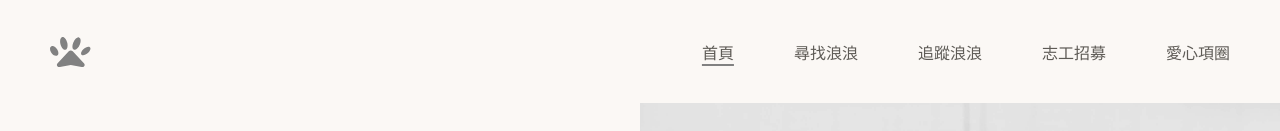
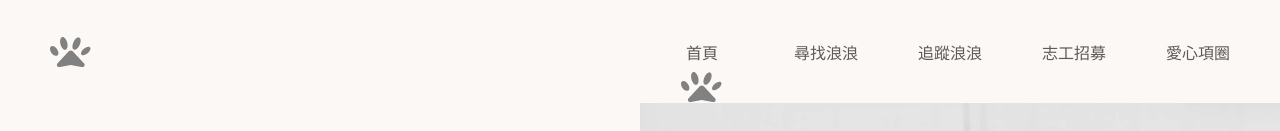
Before and after one commit to sherry-hooo/LangLangAdoption, a Vue app: page / in a window 1280 px wide. In both pictures the pointer is over the item "首頁". Shown: the top 131 px of the page. Built offline with nearby package versions, Linux system fonts and the light colour scheme.

Commit message:
feat(NavBar):adding hovering effect

```diff
--- a/src/components/NavBar.vue
+++ b/src/components/NavBar.vue
@@ -104,6 +104,9 @@ header {
 
   @include breakpoint.tablet {
     display: flex;
+    /* fixed */
+    align-items: center;
+    //
     position: unset;
     right: unset;
     top: unset;
@@ -115,17 +118,35 @@ header {
     padding: 7px;
     text-align: center;
     @include breakpoint.tablet {
+      display: flex;
+      align-items: center;
       background-color: unset;
+      height: 100px;
       padding: 10px 0px;
+      &:first-child {
+        width: 64px;
+        justify-content: center;
+      }
+    }
+    @include breakpoint.desktop {
     }
     &:hover {
-      background-color: color.$brown_300;
+      // background-color: color.$brown_300;
       @include breakpoint.tablet {
-        background-color: unset;
-        & a:hover {
-          text-decoration: underline color.$gray_500 2px;
-          text-underline-offset: 5px;
-        }
+        // background-color: unset;
+        background-image: url("~@/assets/img/Union2.svg");
+        background-repeat: no-repeat;
+        background-position: bottom;
+        align-self: center;
+        // background-size: 70%;
+        // transform: rotate(30deg);
+        // z-index: -1;
+        // & a:hover {
+        //   // text-decoration: underline color.$gray_500 2px;
+        //   // text-underline-offset: 5px;
+        // }
+      }
+      @include breakpoint.desktop {
       }
     }
     @include breakpoint.tablet {
```
Also changed, not shown: src/assets/img/Union2.svg (added).
